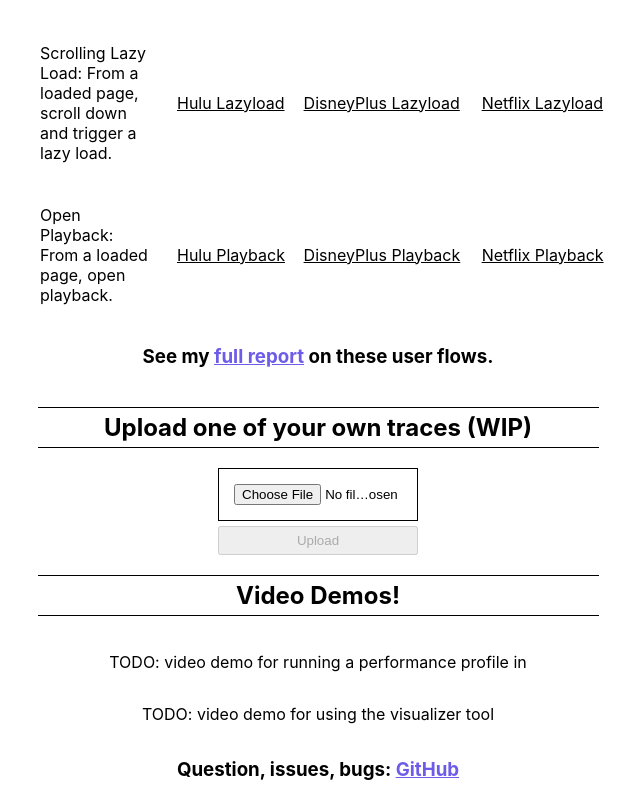
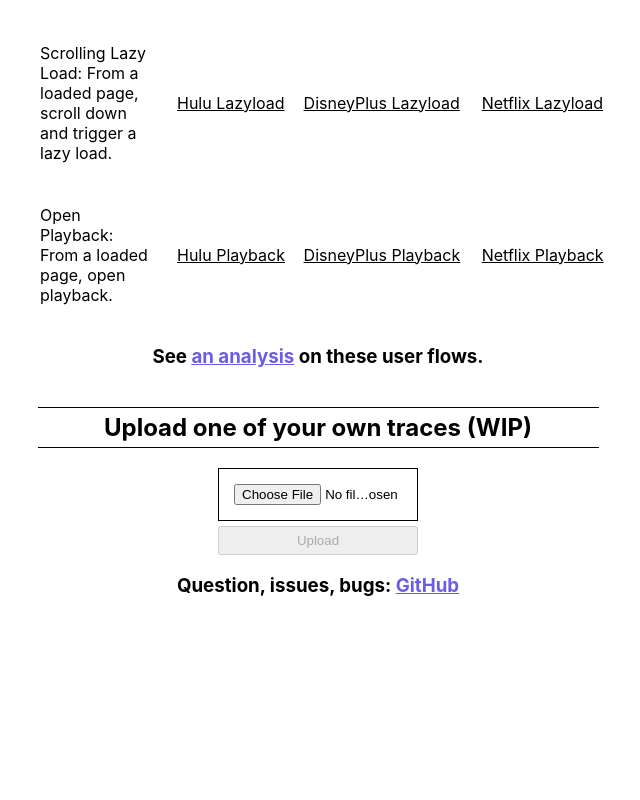
Before and after one commit to ybot1122/chrome-perf-profile-visualizer, a Next.js app: page / in a window 1280 px wide. Shown: the part 537-1337 px from the top of the page, without its empty margins (322-962 px from the left). After the commit the page ends 1152 px from the top, so only its background shows below. Built offline with nearby package versions, Linux system fonts and the light colour scheme.

Commit message:
update wording

```diff
--- a/pages/index.js
+++ b/pages/index.js
@@ -99,9 +99,9 @@
           </tbody>
         </table>
         <h3>
-          See my{" "}
+          See{" "}
           <a href="https://docs.google.com/document/d/1ZpdC4CI-iEybPGgdufnCWU0LtvGs2GEWMswLLCRq4b8/edit?usp=sharing">
-            full report
+            an analysis
           </a>{" "}
           on these user flows.
         </h3>
@@ -113,9 +113,6 @@
           ></input>
           <button disabled>Upload</button>
         </div>
-        <h2>Video Demos!</h2>
-        <p>TODO: video demo for running a performance profile in</p>
-        <p>TODO: video demo for using the visualizer tool</p>
         <div>
           <h3>
             Question, issues, bugs:{" "}
```
